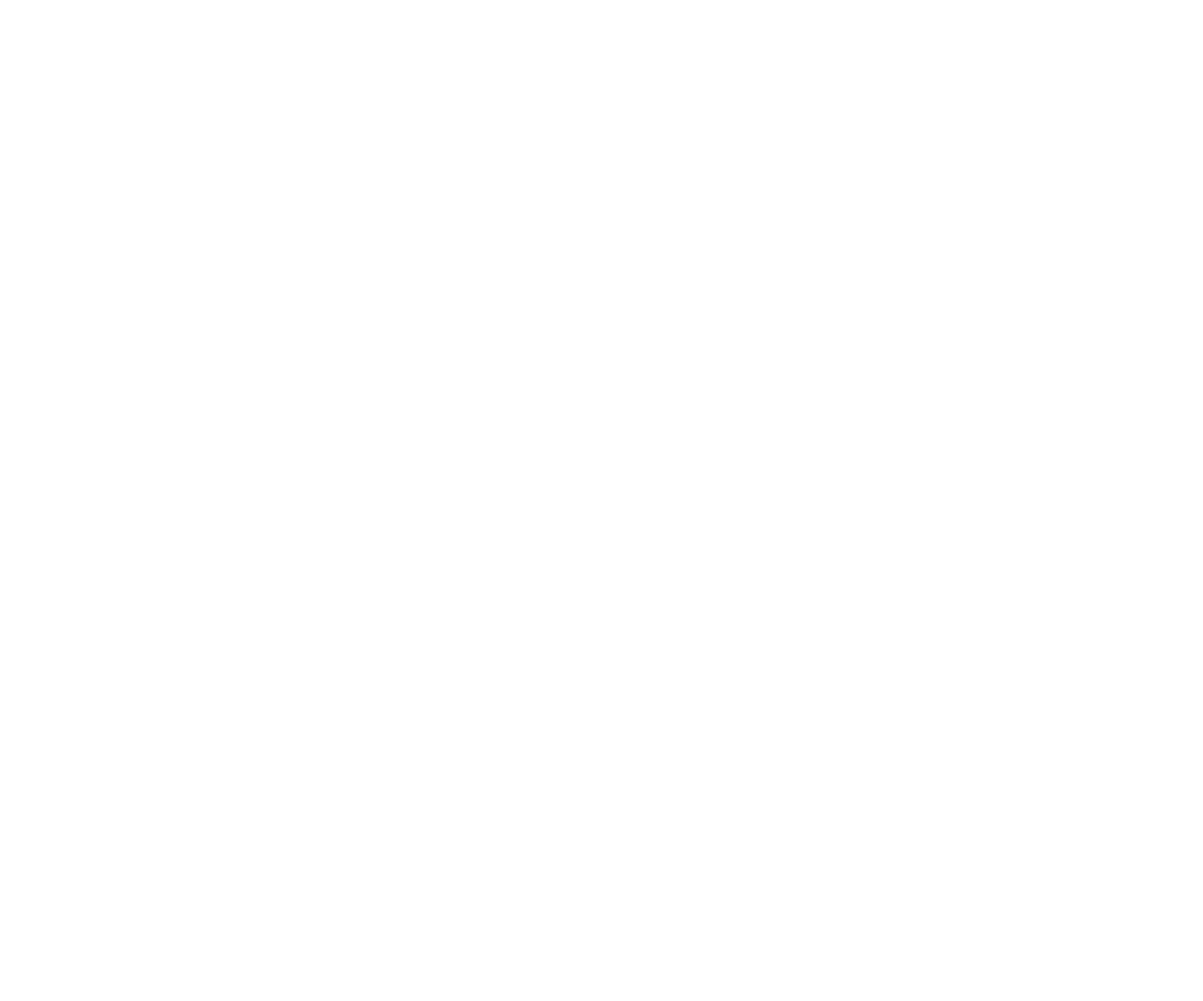
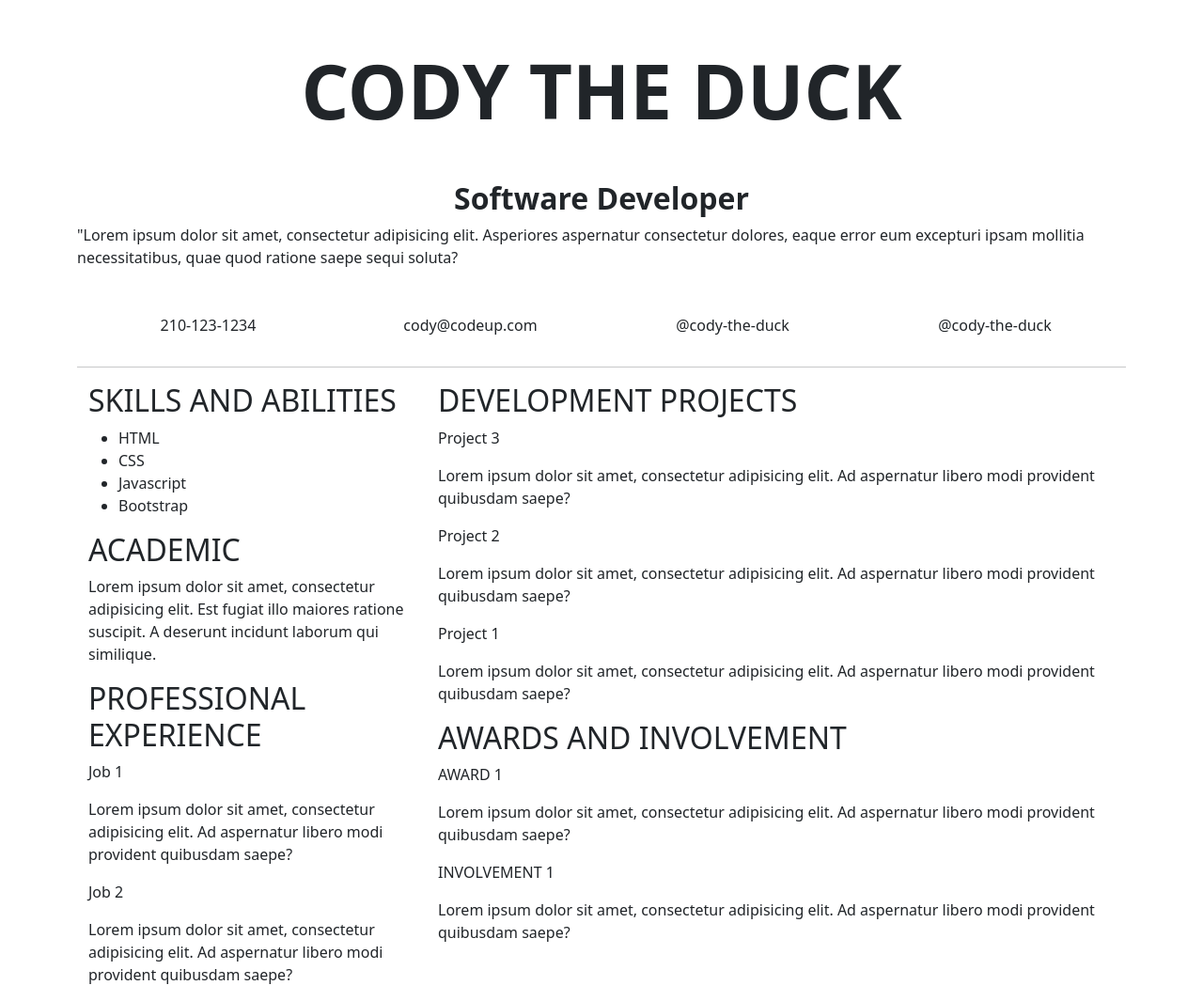
Before and after one commit to jmkrsak/codeup-web-exercises, a plain HTML site: page t-block-resume.html in a window 1280 px wide. Shown: the whole page at 94% size. Before the commit the page ends 800 px from the top, so only its background shows below. Drawn offline with nearby package versions, Linux system fonts and the light colour scheme.

Commit message:
update resume exercise

```diff
--- a/css/t-block-resume.css
+++ b/css/t-block-resume.css
@@ -0,0 +1,3 @@
+/*body {*/
+/*    background-color: black;*/
+/*}*/
--- a/t-block-resume.html
+++ b/t-block-resume.html
@@ -9,9 +9,74 @@
 </head>
 <body>
 
+<main>
+    <div class="container">
 
+        <div class="row">
+            <h1 class="text-center display-1 fw-bold my-5">CODY THE DUCK</h1>
+        </div>
 
+        <h2 class="text-center fw-bold anreg">Software Developer</h2>
 
+        <p class="mb-5">"Lorem ipsum dolor sit amet, consectetur adipisicing elit. Asperiores aspernatur consectetur dolores, eaque error eum excepturi ipsam mollitia necessitatibus, quae quod ratione saepe sequi soluta?</p>
+
+        <div class="container">
+            <div class="row text-center">
+                <div class="col-lg-3 col-md-3">
+                    <p>210-123-1234</p>
+                </div>
+                <div class="col-lg-3 col-md-3">
+                    <p>cody@codeup.com</p>
+                </div>
+                <div class="col-lg-3 col-md-3">
+                    <p>@cody-the-duck</p>
+                </div>
+                <div class="col-lg-3 col-md-3">
+                    <p>@cody-the-duck</p>
+                </div>
+            </div>
+        </div>
+
+        <hr>
+
+        <div class="container">
+            <div class="col">
+                <div class="row">
+                    <div class="col-lg-4 col-md-4">
+                        <h2>SKILLS AND ABILITIES</h2>
+                        <ul>
+                            <li>HTML</li>
+                            <li>CSS</li>
+                            <li>Javascript</li>
+                            <li>Bootstrap</li>
+                        </ul>
+                        <h2>ACADEMIC</h2>
+                        <p>Lorem ipsum dolor sit amet, consectetur adipisicing elit. Est fugiat illo maiores ratione suscipit. A deserunt incidunt laborum qui similique.</p>
+                        <h2>PROFESSIONAL EXPERIENCE</h2>
+                        <P>Job 1</P>
+                        <p>Lorem ipsum dolor sit amet, consectetur adipisicing elit. Ad aspernatur libero modi provident quibusdam saepe?</p>
+                        <P>Job 2</P>
+                        <p>Lorem ipsum dolor sit amet, consectetur adipisicing elit. Ad aspernatur libero modi provident quibusdam saepe?</p>
+                    </div>
+                    <div class="col-lg-8 col-md-8">
+                        <h2>DEVELOPMENT PROJECTS</h2>
+                        <P>Project 3</P>
+                        <p>Lorem ipsum dolor sit amet, consectetur adipisicing elit. Ad aspernatur libero modi provident quibusdam saepe?</p>
+                        <P>Project 2</P>
+                        <p>Lorem ipsum dolor sit amet, consectetur adipisicing elit. Ad aspernatur libero modi provident quibusdam saepe?</p>
+                        <P>Project 1</P>
+                        <p>Lorem ipsum dolor sit amet, consectetur adipisicing elit. Ad aspernatur libero modi provident quibusdam saepe?</p>
+                        <h2>AWARDS AND INVOLVEMENT</h2>
+                        <P>AWARD 1</P>
+                        <p>Lorem ipsum dolor sit amet, consectetur adipisicing elit. Ad aspernatur libero modi provident quibusdam saepe?</p>
+                        <P>INVOLVEMENT 1</P>
+                        <p>Lorem ipsum dolor sit amet, consectetur adipisicing elit. Ad aspernatur libero modi provident quibusdam saepe?</p>
+                    </div>
+                </div>
+            </div>
+        </div>
+    </div>
+</main>
 
 
 <script src="https://cdn.jsdelivr.net/npm/bootstrap@5.2.2/dist/js/bootstrap.bundle.min.js" integrity="sha384-OERcA2EqjJCMA+/3y+gxIOqMEjwtxJY7qPCqsdltbNJuaOe923+mo//f6V8Qbsw3" crossorigin="anonymous"></script>
```
